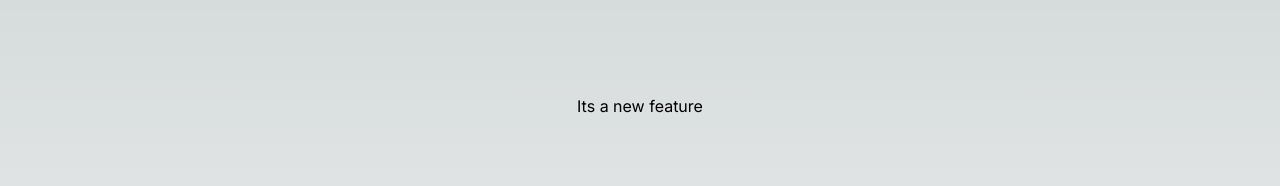
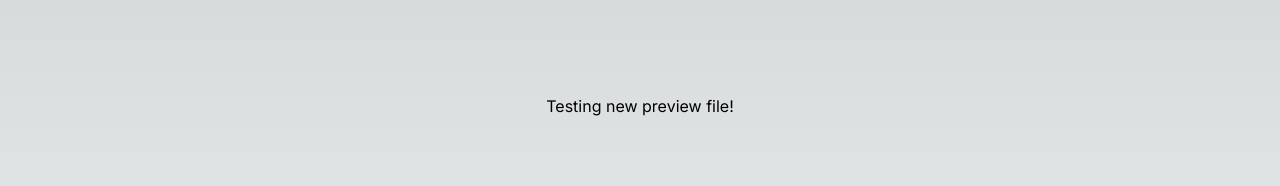
Before and after one commit to HugoFortunato/github-vercel-deploy, a Next.js app: page / in a window 1280 px wide. Shown: the top 186 px of the page. Built offline with nearby package versions, Linux system fonts and the light colour scheme.

Commit message:
testing new preview file

```diff
--- a/src/app/page.js
+++ b/src/app/page.js
@@ -4,7 +4,7 @@ import styles from './page.module.css'
 export default function Home() {
   return (
     <main className={styles.main}>
-      <span>Its a new feature</span>
+      <span>Testing new preview file!</span>
     </main>
   )
 }
```
